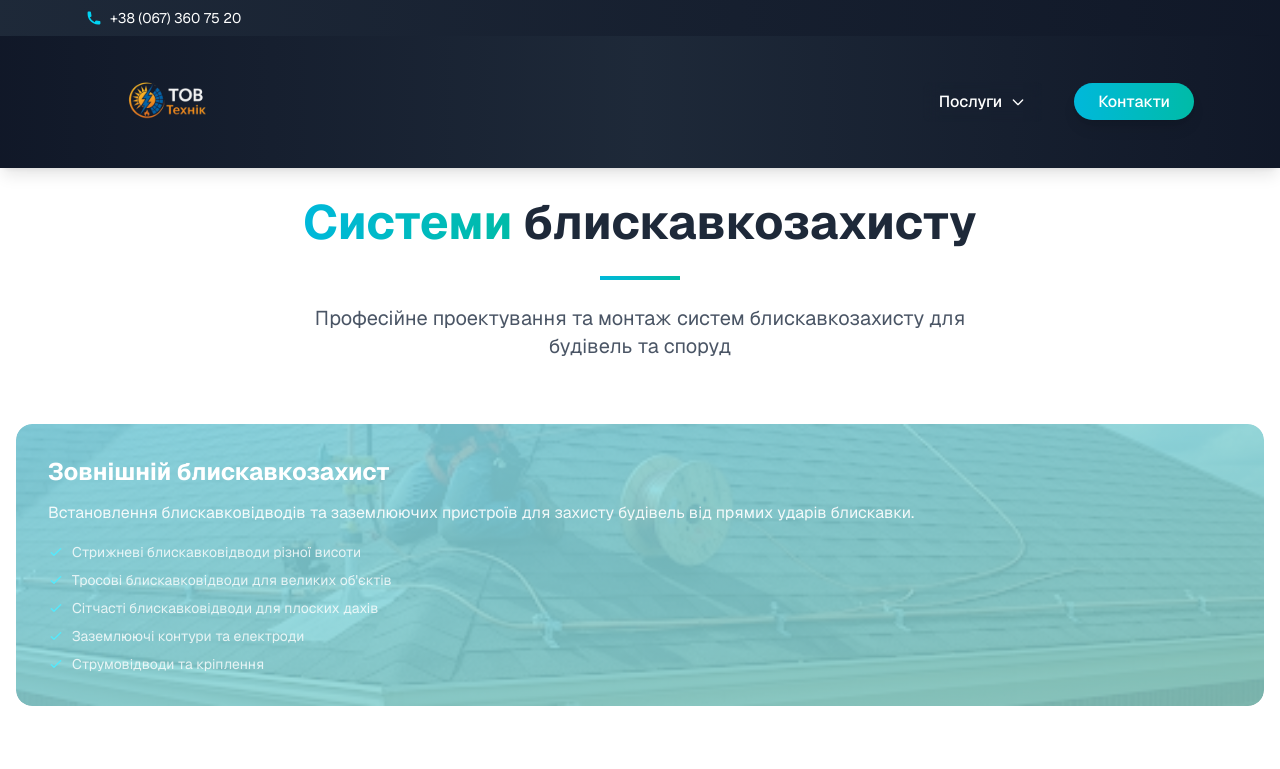
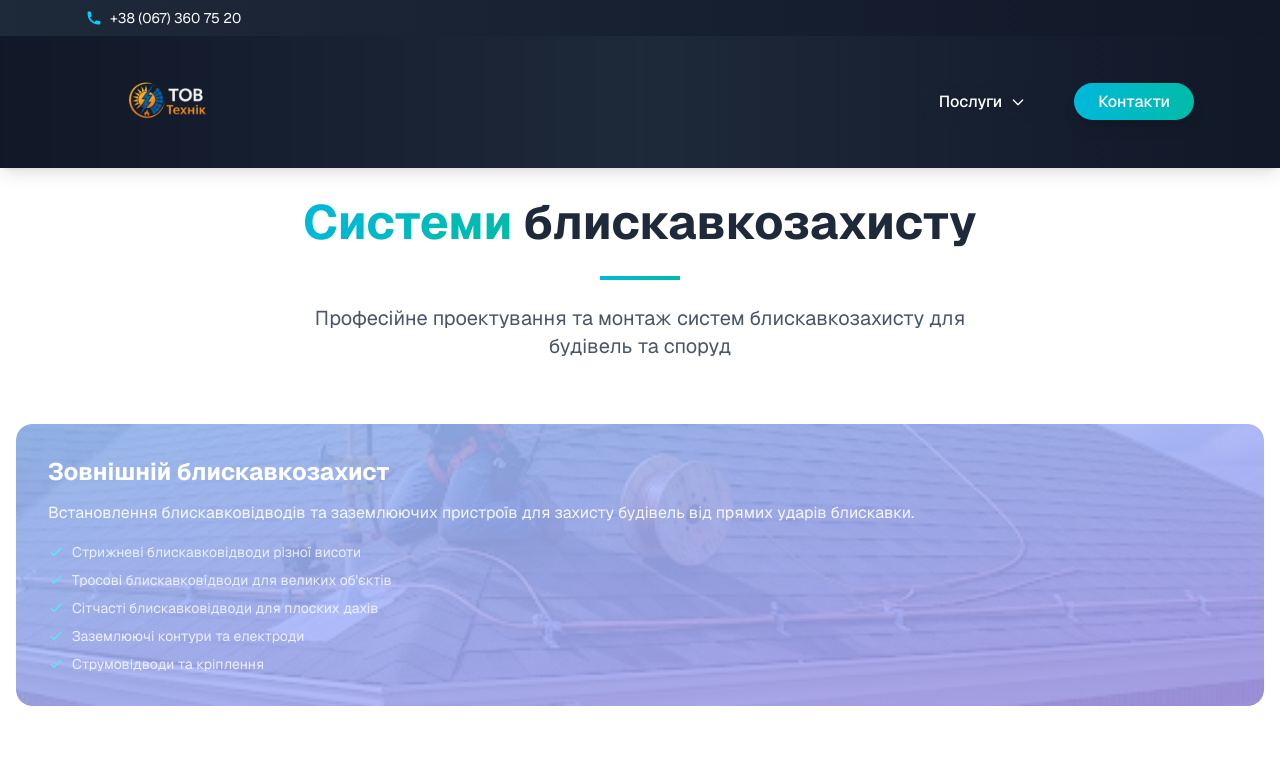
Before and after one commit to Natali993/texnic, a Next.js app: page /blyskaykozahyst in a window 1280 px wide. Shown: the top 769 px of the page. Built offline with nearby package versions, Linux system fonts and the light colour scheme.

Commit message:
fix: replace images

```diff
--- a/src/app/blyskaykozahyst/page.tsx
+++ b/src/app/blyskaykozahyst/page.tsx
@@ -3,7 +3,7 @@
 
 export default function Blyskaykozahyst() {
   // Define a consistent gradient for the service block
-  const consistentGradient = "bg-gradient-to-br from-cyan-500 to-teal-600";
+  const consistentGradient = "bg-gradient-to-br from-blue-500 to-indigo-600";
 
   return (
     <Layout>
--- a/src/app/elektromontazhni-roboty/page.tsx
+++ b/src/app/elektromontazhni-roboty/page.tsx
@@ -68,7 +68,7 @@
         "Системи автоматичного запуску АВР",
         "Підключення до мережі будівлі"
       ],
-      backgroundImage: '/electrical-substation.png',
+      backgroundImage: '/generator.png',
       gradient: consistentGradient, // Use the consistent gradient
     },
     {
@@ -81,7 +81,7 @@
         "Облікові щити та лічильники",
         "Системи резервного живлення"
       ],
-      backgroundImage: '/electrical-substation.png',
+      backgroundImage: '/electro-build.png',
       gradient: consistentGradient, // Use the consistent gradient
     },
   ];
```
